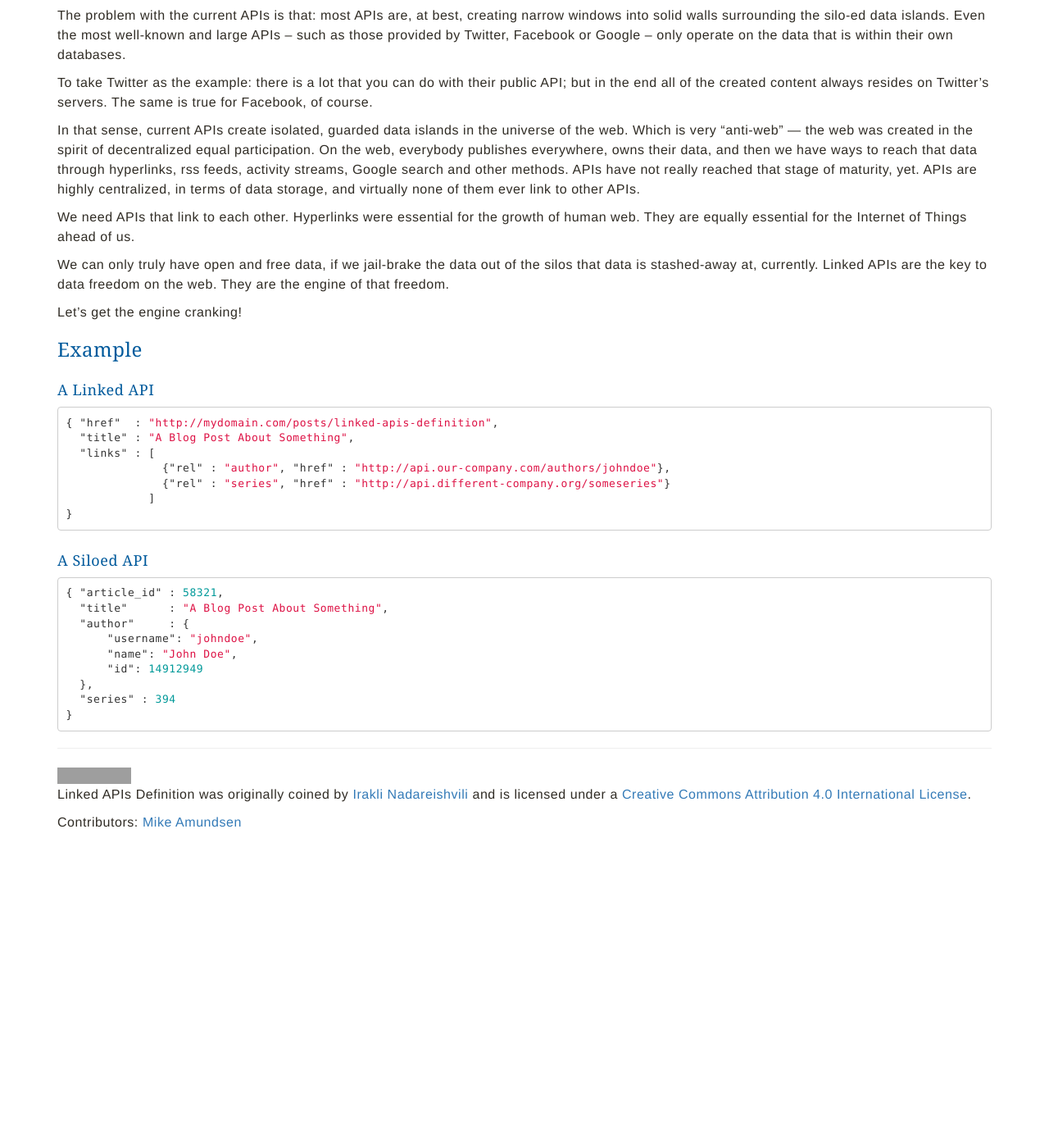
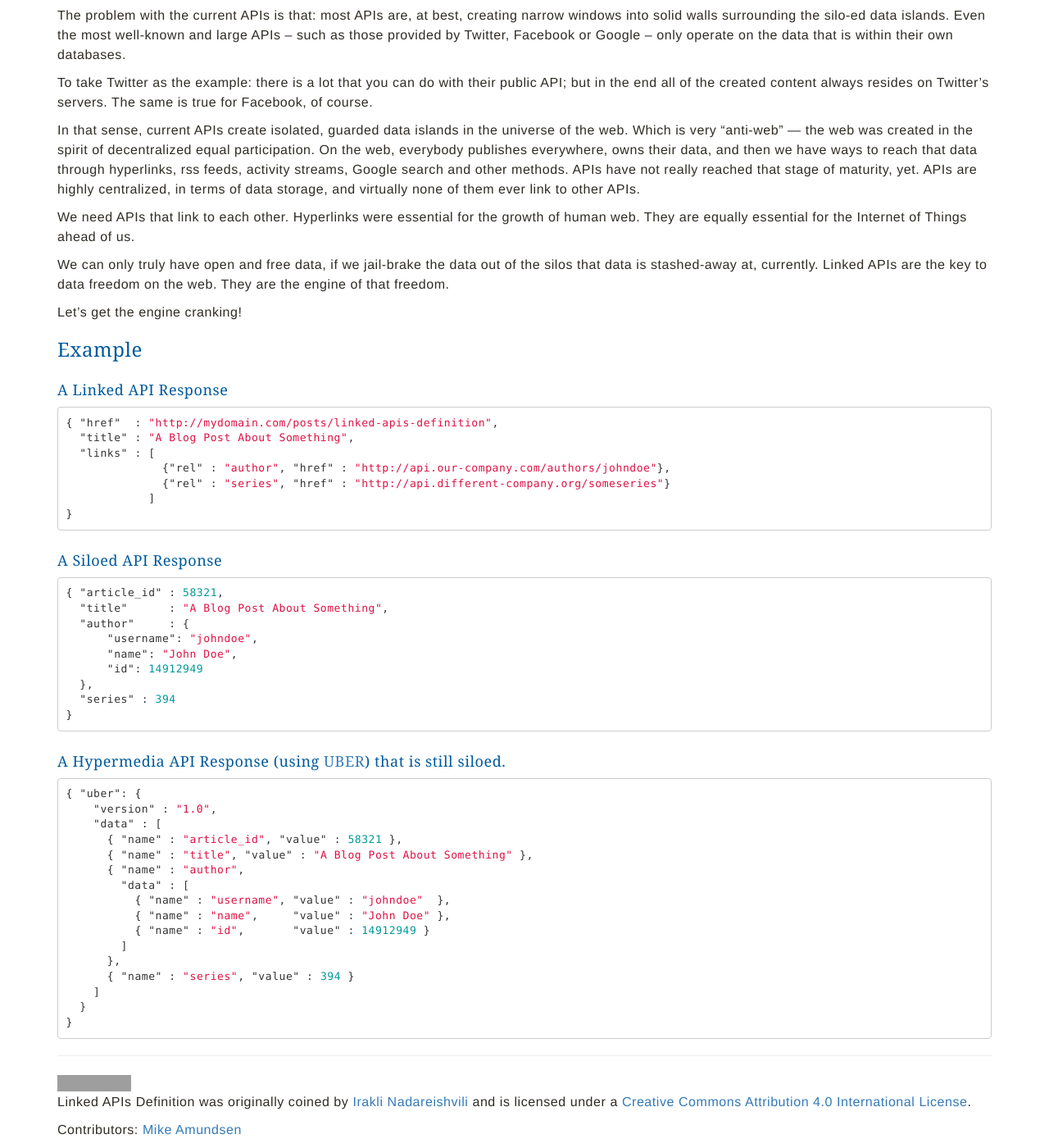
Before and after one commit to inadarei/linkedapis, a Jekyll site: the page built from index.md, in a window 1280 px wide and 1400 px high, scrolled down 323 px. Shown: the whole window at 82% size. Built offline with Jekyll 4.4.1, drawn with Linux system fonts in a browser that asks for light colours; nearby versions of some CDN libraries; Markdown is read by kramdown in place of the engine named in the settings; before the commit the page ends 1348 px from its top, so only the background shows below that; grey boxes are pictures that could not be loaded.

Commit message:
added uber example of non-linked api

````diff
--- a/index.md
+++ b/index.md
@@ -29,7 +29,7 @@ Let's get the engine cranking!
 
 ### Example
 
-#### A Linked API
+#### A Linked API Response
 
 ```json
 { "href"  : "http://mydomain.com/posts/linked-apis-definition",
@@ -41,7 +41,7 @@ Let's get the engine cranking!
 }
 ```
 
-#### A Siloed API
+#### A Siloed API Response
 
 ```json
 { "article_id" : 58321,
@@ -55,6 +55,27 @@ Let's get the engine cranking!
 }
 ```
 
+#### A Hypermedia API Response (using [UBER](https://rawgit.com/mamund/media-types/master/uber-hypermedia.html)) that is still siloed.
+
+```json
+{ "uber": {
+    "version" : "1.0",
+    "data" : [
+      { "name" : "article_id", "value" : 58321 },
+      { "name" : "title", "value" : "A Blog Post About Something" },
+      { "name" : "author",
+        "data" : [
+          { "name" : "username", "value" : "johndoe"  },
+          { "name" : "name",     "value" : "John Doe" },
+          { "name" : "id",       "value" : 14912949 }
+        ]
+      },
+      { "name" : "series", "value" : 394 }
+    ]
+  }
+}
+```
+
 
 -----------------------
 
````
